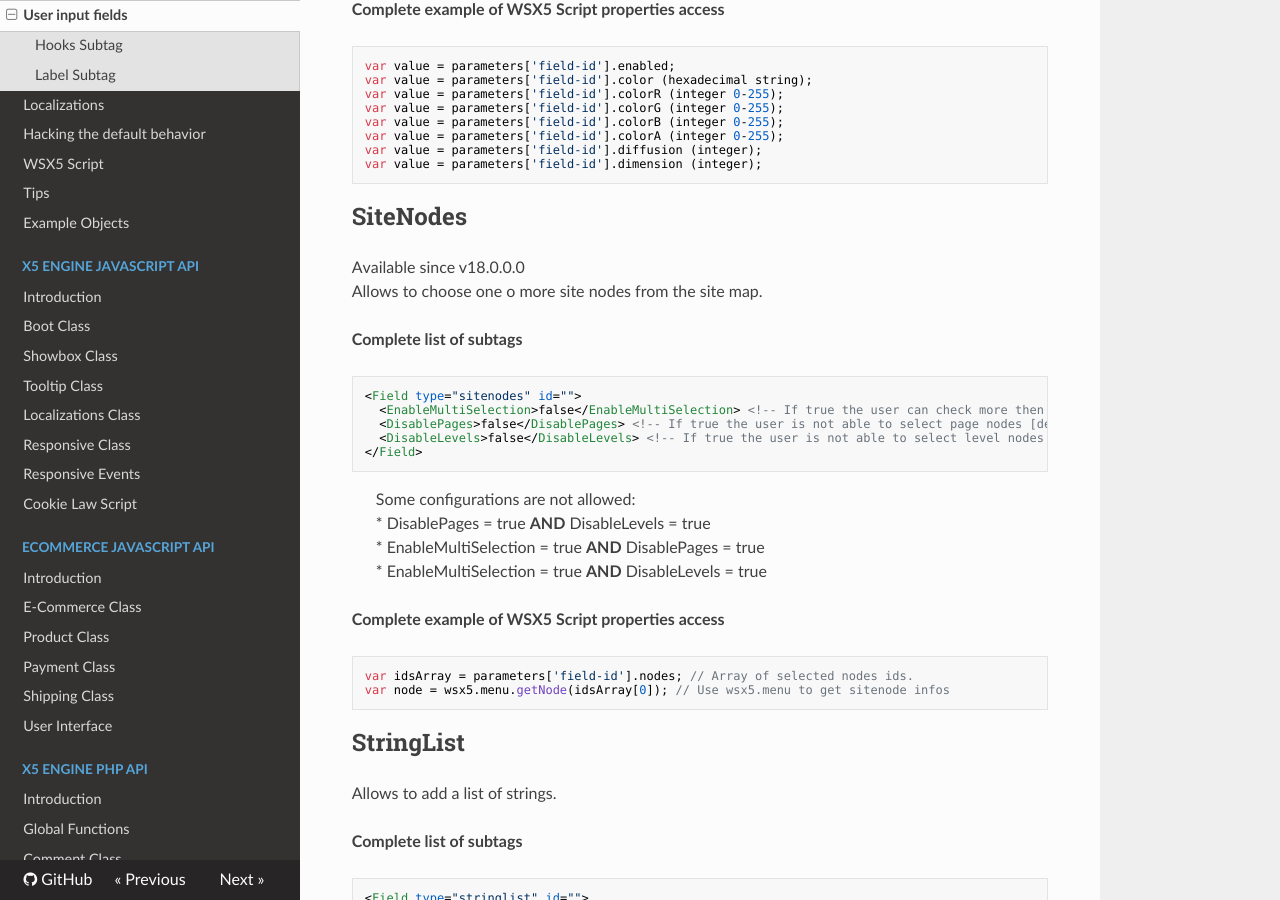
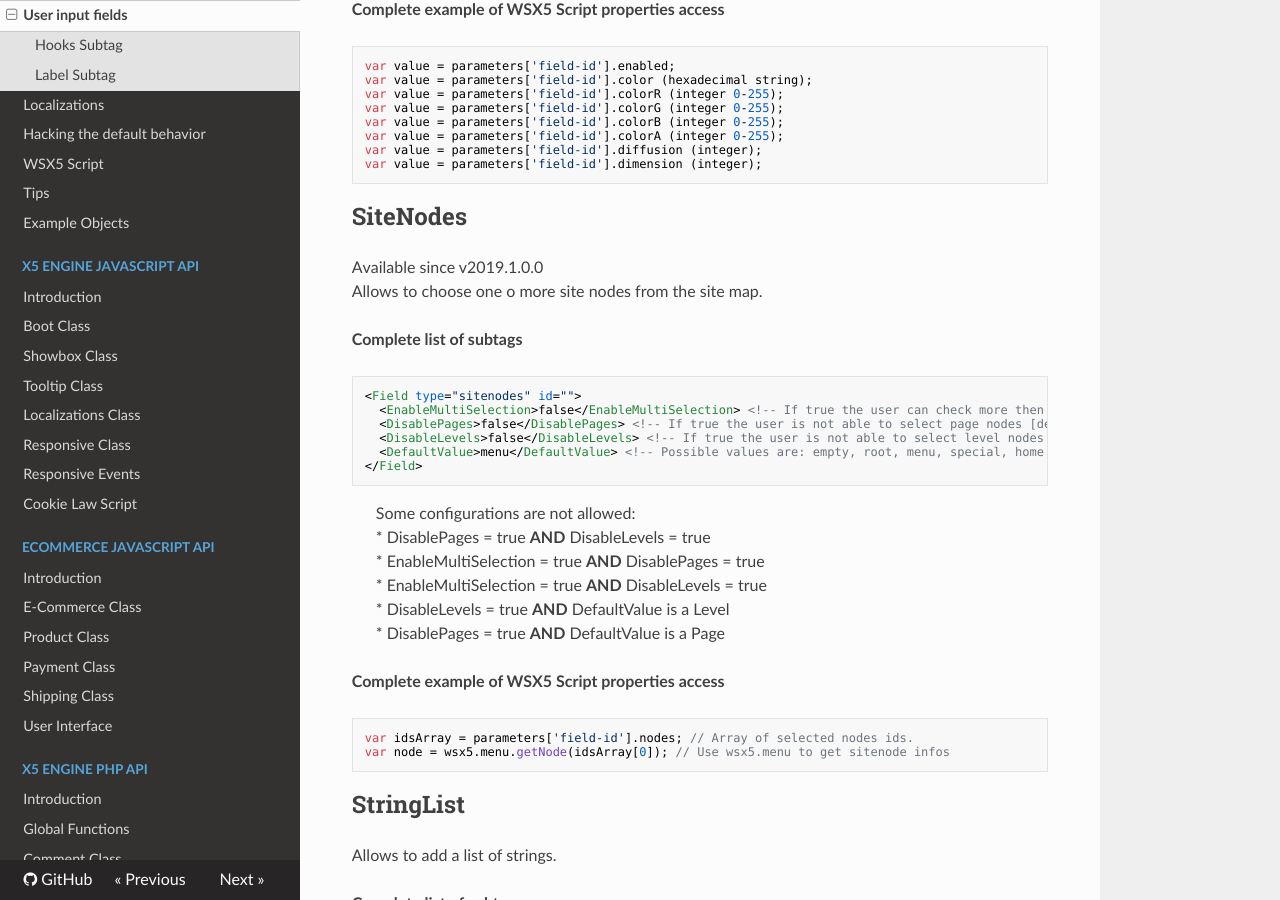
Before and after one commit to WebSiteX5/wsx5-developers-guide, an MkDocs documentation site: the page built from docs/optional-objects/user-input-fields.md, in a window 1280 px wide and 900 px high, scrolled down 9568 px. Built offline with MkDocs 1.6.1, drawn with Linux system fonts in a browser that asks for light colours; nearby versions of some CDN libraries; old or Windows-style settings are respelled for this version of MkDocs.

Commit message:
Added Default to SiteNodeInputField
WSX5-3081

````diff
--- a/docs/optional-objects/user-input-fields.md
+++ b/docs/optional-objects/user-input-fields.md
@@ -446,7 +446,7 @@ var value = parameters['field-id'].dimension (integer);
 
 
 ## SiteNodes
-Available since v18.0.0.0
+Available since v2019.1.0.0
 Allows to choose one o more site nodes from the site map.
 
 **Complete list of subtags**
@@ -455,12 +455,15 @@ Allows to choose one o more site nodes from the site map.
   <EnableMultiSelection>false</EnableMultiSelection> <!-- If true the user can check more then one node [default: false] -->
   <DisablePages>false</DisablePages> <!-- If true the user is not able to select page nodes [default: false] -->
   <DisableLevels>false</DisableLevels> <!-- If true the user is not able to select level nodes [default: false] -->
+  <DefaultValue>menu</DefaultValue> <!-- Possible values are: empty, root, menu, special, home [default: empty] -->
 </Field>
 ```
 >Some configurations are not allowed:
 >* DisablePages = true **AND** DisableLevels = true
 >* EnableMultiSelection = true **AND** DisablePages = true
 >* EnableMultiSelection = true **AND** DisableLevels = true
+>* DisableLevels = true **AND** DefaultValue is a Level
+>* DisablePages = true **AND** DefaultValue is a Page
 
 **Complete example of WSX5 Script properties access**
 ```js
````
